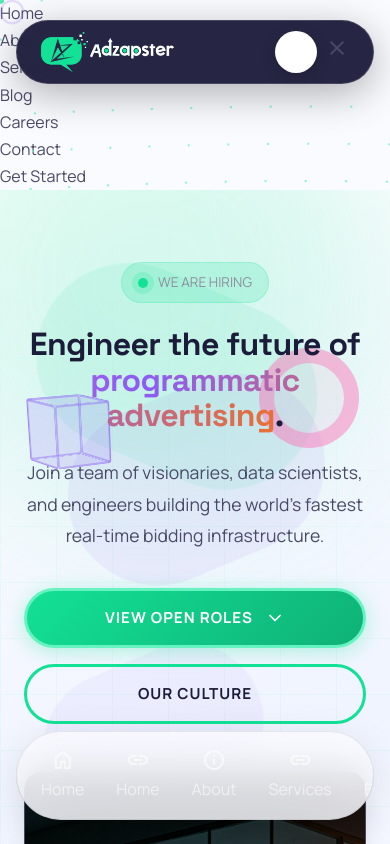
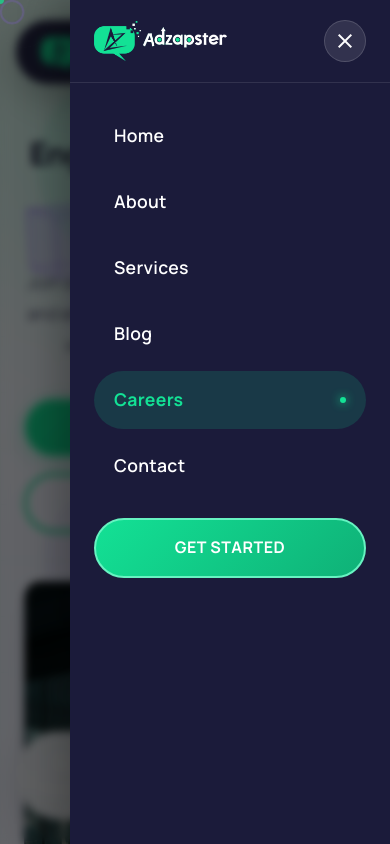
Before and after one commit to rohanrit/adzapster-next, a Next.js app: page /careers in a window 390 px wide. Both pictures are taken after a click on the button "menu". Shown: the top 844 px of the page. Built offline with nearby package versions, Linux system fonts and the light colour scheme.

Commit message:
fix hamburger navbar

```diff
--- a/src/app/globals.css
+++ b/src/app/globals.css
@@ -754,6 +754,157 @@ button {
   border: 1px solid rgba(255, 255, 255, 0.2);
 }
 
+/* Mobile Menu Backdrop */
+.mobile-menu-backdrop {
+  position: fixed;
+  inset: 0;
+  background: rgba(0, 0, 0, 0.6);
+  backdrop-filter: blur(4px);
+  -webkit-backdrop-filter: blur(4px);
+  z-index: 2000;
+}
+
+/* Mobile Menu Panel */
+.mobile-menu-panel {
+  position: fixed;
+  top: 0;
+  right: 0;
+  bottom: 0;
+  width: 100%;
+  max-width: 320px;
+  background: var(--bg-navbar);
+  z-index: 2001;
+  display: flex;
+  flex-direction: column;
+  box-shadow: -10px 0 40px rgba(0, 0, 0, 0.3);
+  overflow-y: auto;
+}
+
+[data-theme='dark'] .mobile-menu-panel {
+  background: #000000;
+  border-left: 1px solid rgba(255, 255, 255, 0.1);
+}
+
+/* Mobile Menu Header */
+.mobile-menu-header {
+  display: flex;
+  align-items: center;
+  justify-content: space-between;
+  padding: 20px 24px;
+  border-bottom: 1px solid rgba(255, 255, 255, 0.1);
+  min-height: 80px;
+}
+
+.mobile-menu-close {
+  width: 42px;
+  height: 42px;
+  border-radius: 50%;
+  background: rgba(255, 255, 255, 0.1);
+  border: 1px solid rgba(255, 255, 255, 0.15);
+  color: #ffffff;
+  display: flex;
+  align-items: center;
+  justify-content: center;
+  cursor: pointer;
+  transition: all 0.3s ease;
+}
+
+.mobile-menu-close:hover {
+  background: rgba(255, 255, 255, 0.2);
+  transform: rotate(90deg);
+}
+
+/* Mobile Nav Menu */
+.mobile-nav-menu {
+  display: flex;
+  flex-direction: column;
+  padding: 24px;
+  gap: 8px;
+  flex: 1;
+}
+
+/* Mobile Nav Link */
+.mobile-nav-link {
+  display: flex;
+  align-items: center;
+  justify-content: space-between;
+  font-size: 1.1rem;
+  font-weight: 600;
+  color: #ffffff;
+  padding: 14px 20px;
+  border-radius: 100px;
+  transition: all 0.3s ease;
+  position: relative;
+  letter-spacing: 0.3px;
+}
+
+.mobile-nav-link:hover {
+  color: var(--primary);
+  background: rgba(19, 225, 149, 0.1);
+  transform: translateX(4px);
+}
+
+[data-theme='dark'] .mobile-nav-link:hover {
+  background: rgba(19, 225, 149, 0.15);
+}
+
+.mobile-nav-link.active {
+  color: var(--primary);
+  background: rgba(19, 225, 149, 0.15);
+  font-weight: 700;
+}
+
+/* Mobile Nav Indicator (active dot) */
+.mobile-nav-indicator {
+  width: 6px;
+  height: 6px;
+  border-radius: 50%;
+  background: var(--primary);
+  box-shadow: 0 0 10px var(--primary);
+}
+
+/* Mobile Nav CTA */
+.mobile-nav-cta {
+  display: block;
+  text-align: center;
+  font-size: 1rem;
+  font-weight: 700;
+  color: #fff;
+  background: linear-gradient(135deg, var(--primary), var(--primary-dark));
+  padding: 14px 24px;
+  border-radius: 100px;
+  border: 2px solid var(--primary-light);
+  text-transform: uppercase;
+  letter-spacing: 0.5px;
+  margin-top: 16px;
+  transition: all 0.3s ease;
+}
+
+.mobile-nav-cta:hover {
+  box-shadow: 0 8px 25px rgba(19, 225, 149, 0.4);
+  transform: translateY(-2px) scale(1.02);
+  border-color: #fff;
+}
+
+/* Menu Toggle Button */
+.menu-toggle {
+  width: 42px;
+  height: 42px;
+  border-radius: 50%;
+  background: rgba(255, 255, 255, 0.1);
+  border: 1px solid rgba(255, 255, 255, 0.15);
+  color: #ffffff;
+  display: flex;
+  align-items: center;
+  justify-content: center;
+  cursor: pointer;
+  transition: all 0.3s ease;
+}
+
+.menu-toggle:hover {
+  background: rgba(255, 255, 255, 0.2);
+}
+
 .nav-cta-sm {
   font-size: .8rem;
   font-weight: 700;
--- a/src/components/Navbar.jsx
+++ b/src/components/Navbar.jsx
@@ -79,25 +79,68 @@ export default function Navbar() {
        {/* Mobile Menu Overlay */}
        <AnimatePresence>
          {menuOpen && (
+           <>
              <motion.div
-            className="mobile-menu-overlay"
-            initial={{ opacity: 0, y: -20 }}
-            animate={{ opacity: 1, y: 0 }}
-            exit={{ opacity: 0, y: -20 }}
+               className="mobile-menu-backdrop"
+               initial={{ opacity: 0 }}
+               animate={{ opacity: 1 }}
+               exit={{ opacity: 0 }}
+               onClick={() => setMenuOpen(false)}
+             />
+             <motion.div
+               className="mobile-menu-panel"
+               initial={{ x: '100%' }}
+               animate={{ x: 0 }}
+               exit={{ x: '100%' }}
+               transition={{ type: 'spring', damping: 30, stiffness: 300 }}
              >
-            <ul className="mobile-nav-menu">
+               <div className="mobile-menu-header">
+                 <Link href="/" className="nav-logo" onClick={() => setMenuOpen(false)}>
+                   <img src="/images/adzapster-logo-sm.png" alt="Adzapster Logo" style={{ height: '40px', width: 'auto' }} />
+                 </Link>
+                 <button className="mobile-menu-close" onClick={() => setMenuOpen(false)}>
+                   <span className="material-symbols-outlined">close</span>
+                 </button>
+               </div>
+               <motion.ul
+                 className="mobile-nav-menu"
+                 initial="hidden"
+                 animate="visible"
+                 variants={{
+                   hidden: {},
+                   visible: {
+                     transition: {
+                       staggerChildren: 0.08,
+                     },
+                   },
+                 }}
+               >
                  {links.map((link) => (
-                <li key={link.href}>
+                   <motion.li
+                     key={link.href}
+                     variants={{
+                       hidden: { opacity: 0, x: 20 },
+                       visible: { opacity: 1, x: 0 },
+                     }}
+                     transition={{ duration: 0.4, ease: [0.16, 1, 0.3, 1] }}
+                   >
                      <Link
                        href={link.href}
-                    className="mobile-nav-link"
+                       className={`mobile-nav-link ${pathname === link.href ? 'active' : ''}`}
                        onClick={() => setMenuOpen(false)}
                      >
                        {link.label}
+                       {pathname === link.href && <span className="mobile-nav-indicator" />}
                      </Link>
-                </li>
+                   </motion.li>
                  ))}
-              <li>
+                 <motion.li
+                   variants={{
+                     hidden: { opacity: 0, x: 20 },
+                     visible: { opacity: 1, x: 0 },
+                   }}
+                   transition={{ duration: 0.4, ease: [0.16, 1, 0.3, 1] }}
+                 >
                    <Link
                      href="/contact-us"
                      className="mobile-nav-cta"
@@ -105,9 +148,10 @@ export default function Navbar() {
                    >
                      Get Started
                    </Link>
-              </li>
-            </ul>
+                 </motion.li>
+               </motion.ul>
              </motion.div>
+           </>
          )}
        </AnimatePresence>
 
```
Lines whose indentation alone changed are shown as unchanged.
